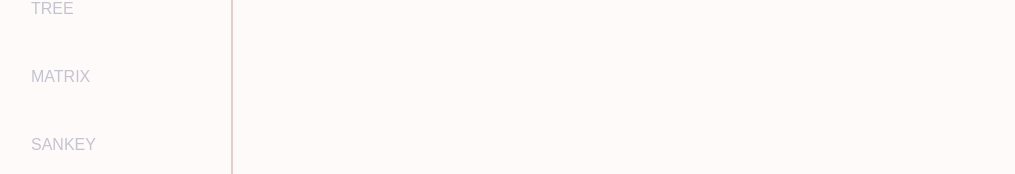
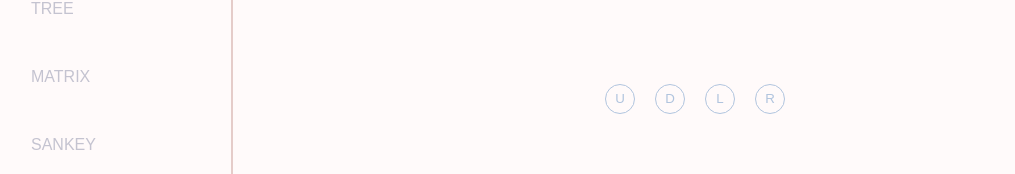
Before and after one commit to eadehemingway/d3-simple-charts, a React app: page /map in a window 1280 px wide. Shown: the part 602-776 px from the top of the page, without its empty margins (9-1024 px from the left). Built offline with nearby package versions, Linux system fonts and the light colour scheme.

Commit message:
add panning to the map

```diff
--- a/src/components/MapChart/MapChart.js
+++ b/src/components/MapChart/MapChart.js
@@ -7,7 +7,12 @@ import { city_data } from './us-cities'
 export class MapChart extends React.Component {
   svgWidth = 800
   svgHeight = 500
+  projection = null
 
+  state = {
+    mapTranslationX: 0,
+    mapTranslationY: 0
+  }
   componentDidMount() {
     const colorScale = d3
       .scaleQuantize() // scales the numbers because the colours can be considered catagorical... allows each colour to represent lots of values
@@ -39,6 +44,8 @@ export class MapChart extends React.Component {
       .attr('width', this.svgWidth)
       .attr('height', this.svgHeight)
 
+    const mapGroup = svg.append('g').attr('class', 'map-group')
+
     // combine the geoJson with the zombie data
     geoJson.features.forEach((us_e, us_i) => {
       // the features refers to each state
@@ -52,7 +59,7 @@ export class MapChart extends React.Component {
     })
 
     const topOffset = 20
-    svg
+    mapGroup
       .selectAll('path')
       .data(geoJson.features)
       .enter()
@@ -66,7 +73,7 @@ export class MapChart extends React.Component {
       .attr('stroke-width', 1)
       .attr('transform', d => `translate(0, ${topOffset})`)
 
-    const cityGroups = svg
+    const cityGroups = mapGroup
       .selectAll('.cityGroups')
       .data(city_data)
       .enter()
@@ -96,11 +103,47 @@ export class MapChart extends React.Component {
       .attr('stroke-width', '0.5')
   }
 
+  move = (xy, distance) => {
+    const xTranslate = xy === 'x' ? distance : 0
+    const yTranslate = xy === 'y' ? distance : 0
+    const { mapTranslationX, mapTranslationY } = this.state
+    const newX = mapTranslationX + xTranslate
+    const newY = mapTranslationY + yTranslate
+    this.setState({ mapTranslationX: newX, mapTranslationY: newY })
+
+    const svg = d3.select('svg')
+
+    svg
+      .select('.map-group')
+      .transition()
+      .duration(750)
+      .attr('transform', d => `translate(${newX}, ${newY})`)
+  }
   render() {
     return (
       <section className="page-excl-nav">
         <h1 className="graph-title"> Map</h1>
         <svg />
+        <div className="button-container">
+          <button className="btn" onClick={() => this.move('y', -50)}>
+            U
+          </button>
+          <button className="btn" onClick={() => this.move('y', 50)}>
+            D
+          </button>
+          <button className="btn" onClick={() => this.move('x', -50)}>
+            L
+          </button>
+          <button className="btn" onClick={() => this.move('x', 50)}>
+            R
+          </button>
+          {/* <button className="btn" onClick={() => this.move('x', -50)}>
+            L
+          </button>
+          <button className="btn" onClick={() => this.move('x', 50)}>
+            R
+          </button> */}
+        </div>
       </section>
     )
   }
--- a/src/style.css
+++ b/src/style.css
@@ -74,6 +74,12 @@ body {
   border: 1px solid lightsteelblue;
   text-align: center;
   margin: 10px;
+  cursor: pointer;
+}
+.btn:hover {
+  border: 1px solid steelblue;
+  background: lightsteelblue;
+  color: white;
 }
 
 .button-container {
```
